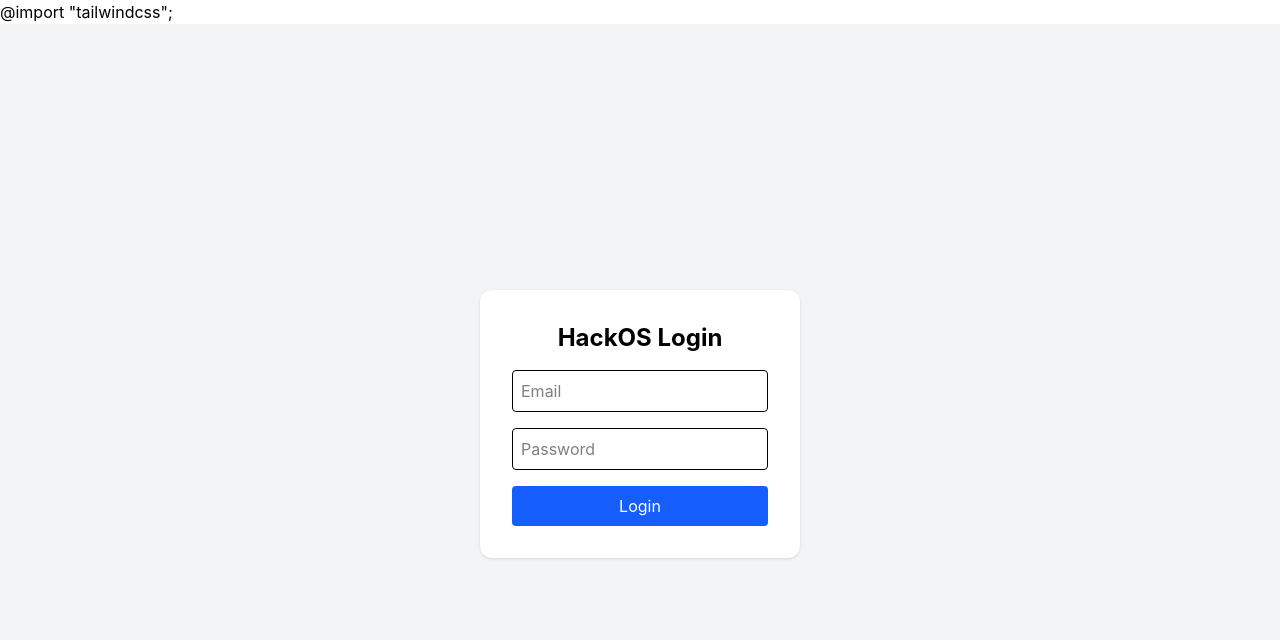
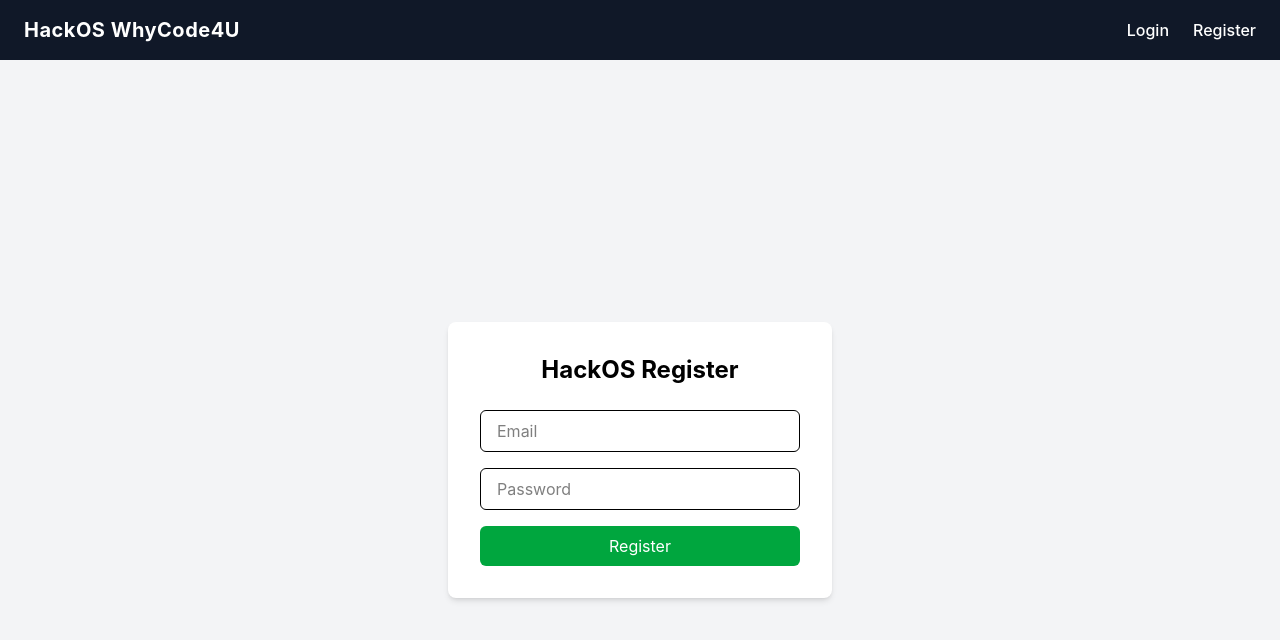
Before and after one commit to revatikasar005-coder/hackos-whycode4u, a React (Vite) app in the folder frontend/: page /register in a window 1280 px wide. Shown: the top 640 px of the page. Built offline with nearby package versions, Linux system fonts and the light colour scheme.

Commit message:
login, register pages and navbar

```diff
--- a/frontend/index.html
+++ b/frontend/index.html
@@ -1,4 +1,4 @@
-@import "tailwindcss";<!doctype html>
+<!doctype html>
 <html lang="en">
   <head>
     <meta charset="UTF-8" />
--- a/frontend/src/App.jsx
+++ b/frontend/src/App.jsx
@@ -1,5 +1,27 @@
-import Login from './pages/Login'
+import React from 'react';
+import { BrowserRouter as Router, Routes, Route, Link, Navigate } from 'react-router-dom';
+import Login from './pages/Login';
+import Register from './pages/Register';
 
 export default function App() {
-  return <Login />
+  return (
+    <Router>
+      {/* Clean & Professional Navbar */}
+      <nav className="bg-gray-900 text-white px-6 py-4 flex justify-between items-center shadow-md">
+        <h1 className="text-xl font-bold tracking-wide">HackOS WhyCode4U</h1>
+        <div className="space-x-6">
+          <Link to="/login" className="hover:text-blue-400 font-medium transition">Login</Link>
+          <Link to="/register" className="hover:text-green-400 font-medium transition">Register</Link>
+        </div>
+      </nav>
+
+      {/* Routes setup */}
+      <Routes>
+        {/* Jab bhi koi website khole, seedha /login par redirect ho jaye */}
+        <Route path="/" element={<Navigate to="/login" replace />} />
+        <Route path="/login" element={<Login />} />
+        <Route path="/register" element={<Register />} />
+      </Routes>
+    </Router>
+  );
 }
--- /dev/null
+++ b/frontend/src/pages/Register.jsx
@@ -0,0 +1,41 @@
+import React, { useState } from 'react';
+
+export default function Register() {
+  const [email, setEmail] = useState('');
+  const [password, setPassword] = useState('');
+
+  const handleRegister = (e) => {
+    e.preventDefault();
+    alert(`Registering with: ${email}`);
+  };
+
+  return (
+    <div className="flex items-center justify-center min-h-screen bg-gray-100">
+      <div className="p-8 bg-white rounded-lg shadow-md w-96">
+        <h2 className="text-2xl font-bold text-center mb-6">HackOS Register</h2>
+        <form onSubmit={handleRegister} className="space-y-4">
+          <input
+            type="email"
+            placeholder="Email"
+            className="w-full px-4 py-2 border rounded-md focus:outline-none focus:ring-2 focus:ring-green-500"
+            value={email}
+            onChange={(e) => setEmail(e.target.value)}
+          />
+          <input
+            type="password"
+            placeholder="Password"
+            className="w-full px-4 py-2 border rounded-md focus:outline-none focus:ring-2 focus:ring-green-500"
+            value={password}
+            onChange={(e) => setPassword(e.target.value)}
+          />
+          <button
+            type="submit"
+            className="w-full py-2 bg-green-600 text-white rounded-md hover:bg-green-700 transition"
+          >
+            Register
+          </button>
+        </form>
+      </div>
+    </div>
+  );
+}
```
